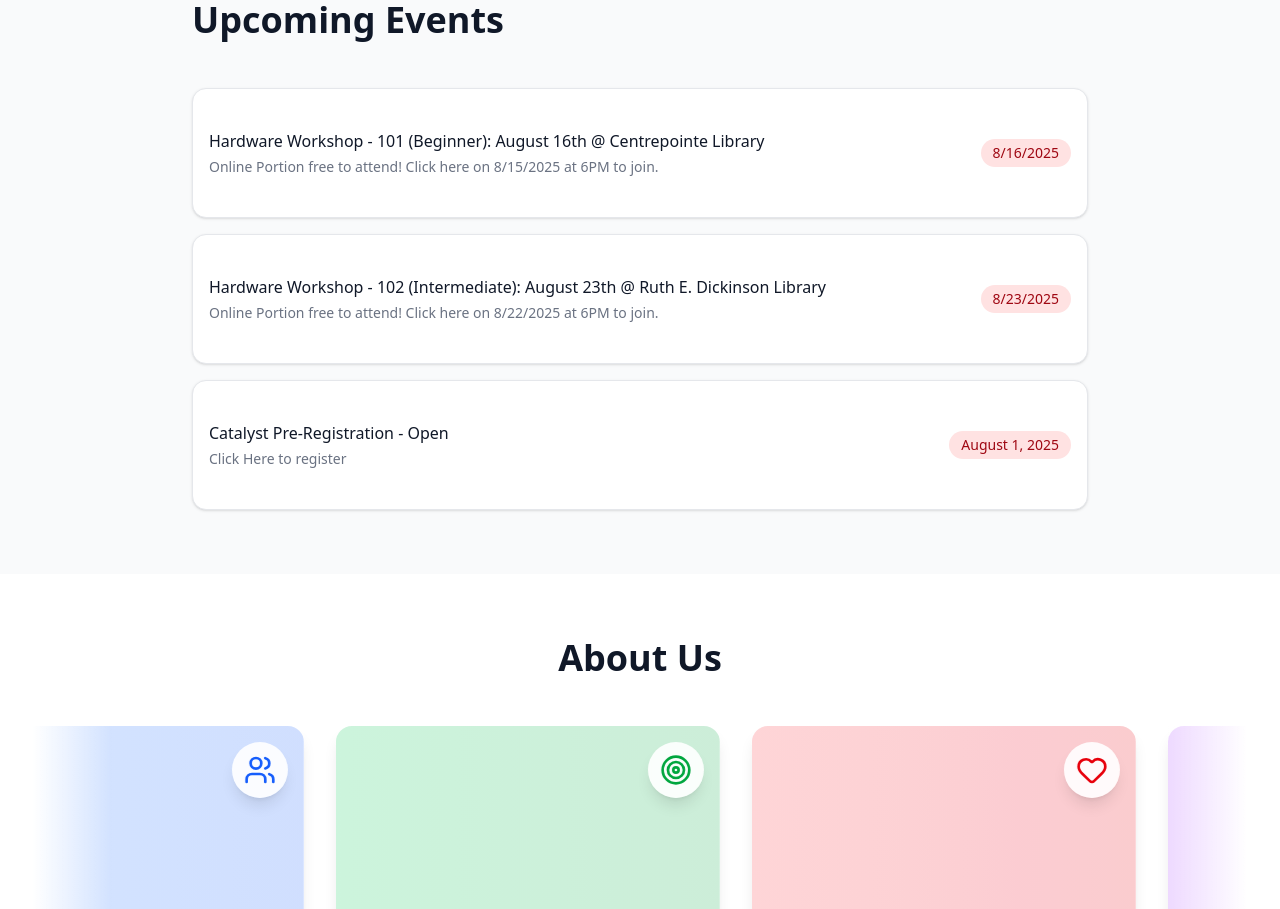
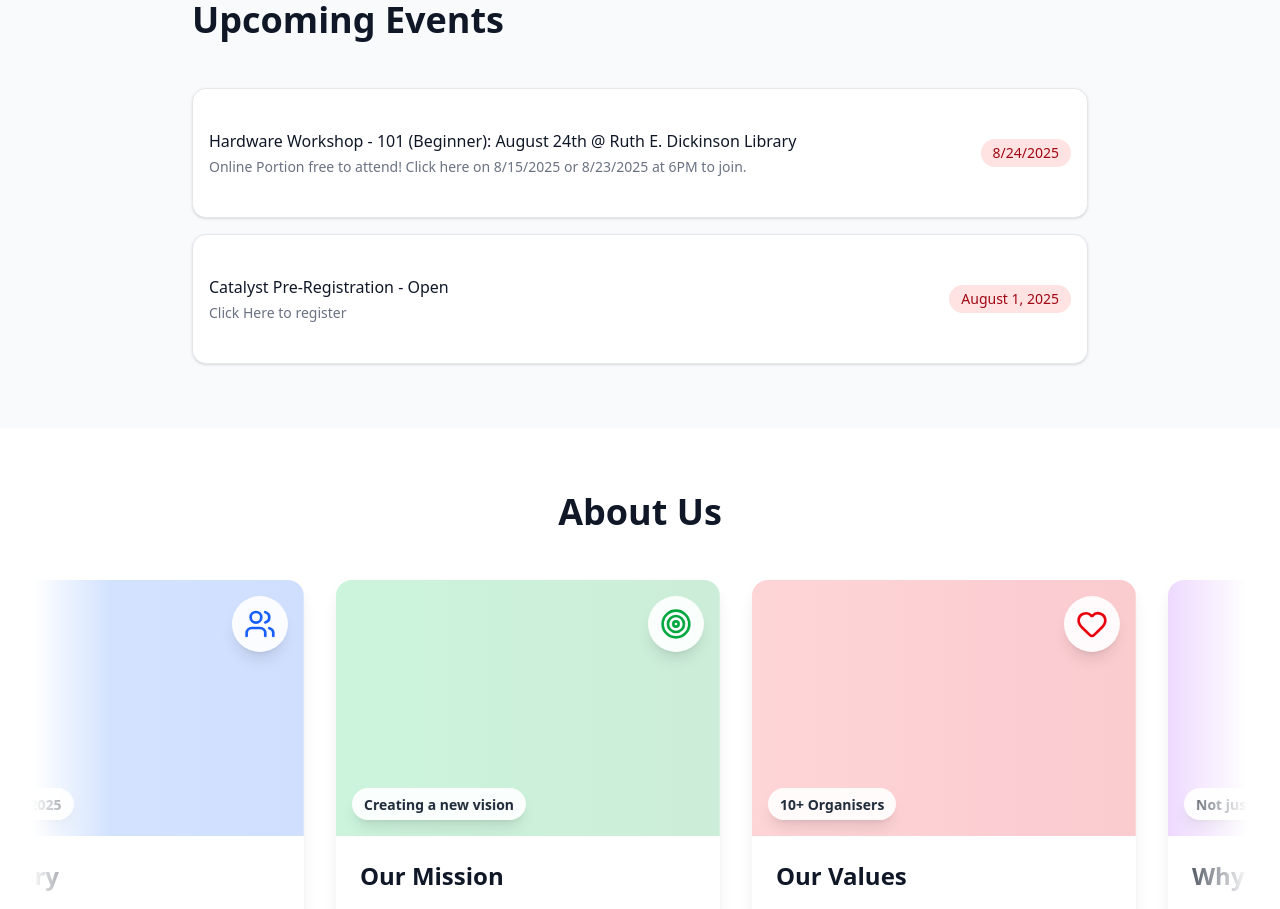
Before and after one commit to TheBlisteringSun/redshifted, a Next.js app in the folder redshifted-site/: page / in a window 1280 px wide. Shown: the part 1380-2289 px from the top of the page. Built offline with nearby package versions, Linux system fonts and the light colour scheme.

Commit message:
Version 4.7.4 - Update

```diff
--- a/redshifted-site/src/app/page.tsx
+++ b/redshifted-site/src/app/page.tsx
@@ -14,20 +14,13 @@ export default function HomePage() {
   const events = [
     {
       id: '1',
-      title: 'Hardware Workshop - 101 (Beginner): August 16th @ Centrepointe Library',
-      date: '8/16/2025',
-      location: 'Online Portion free to attend! Click here on 8/15/2025 at 6PM to join.',
+      title: 'Hardware Workshop - 101 (Beginner): August 24th @ Ruth E. Dickinson Library',
+      date: '8/24/2025',
+      location: 'Online Portion free to attend! Click here on 8/15/2025 or 8/23/2025 at 6PM to join.',
       link: 'https://meet.google.com/aes-saos-mex'
     },
     {
       id: '2',
-      title: 'Hardware Workshop - 102 (Intermediate): August 23th @ Ruth E. Dickinson Library',
-      date: '8/23/2025',
-      location: 'Online Portion free to attend! Click here on 8/22/2025 at 6PM to join.',
-      link: 'https://meet.google.com/aes-saos-mex'
-    },
-    {
-      id: '3',
       title: 'Catalyst Pre-Registration - Open',
       date: 'August 1, 2025',
       location: 'Click Here to register',
```
